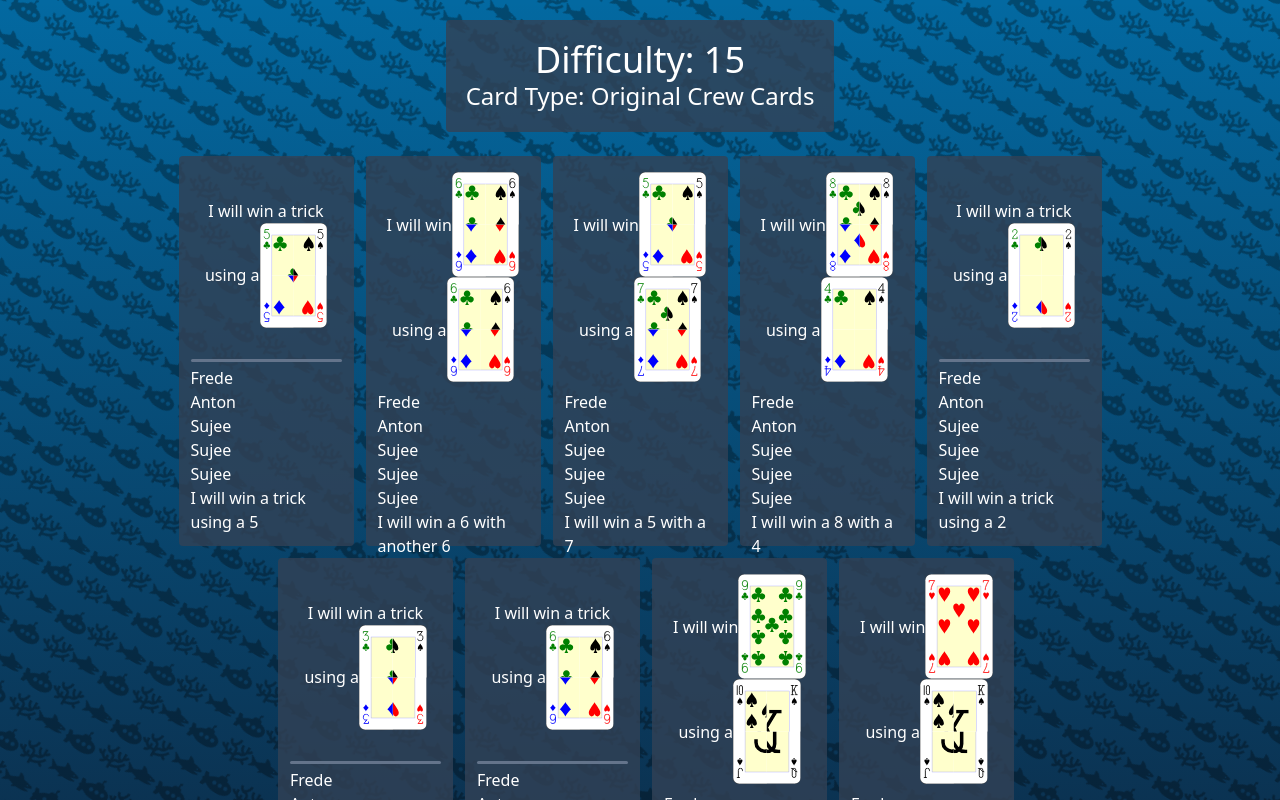
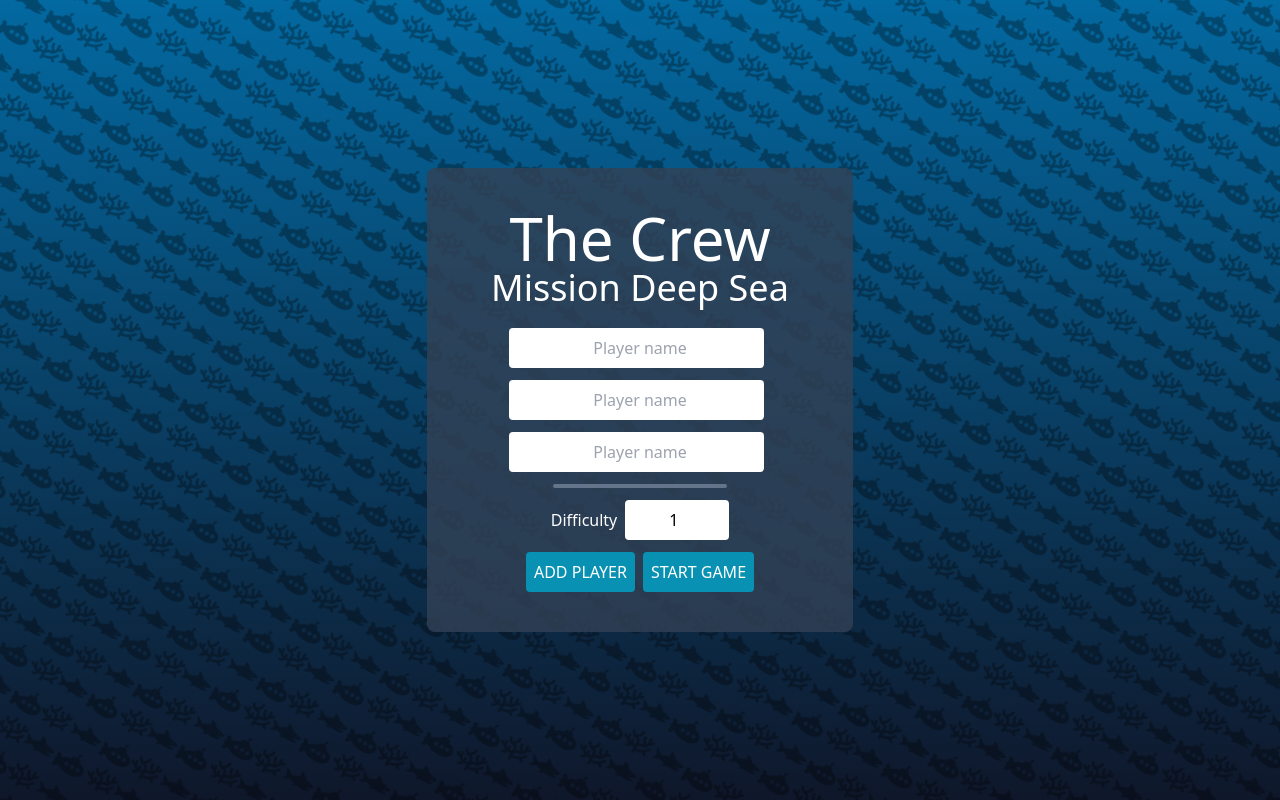
Before and after one commit to FrederikVigen/the_crew_game, a React (Create React App) app: page / in a window 1280 px wide. Shown: the top 800 px of the page. Built offline with nearby package versions, Linux system fonts and the light colour scheme.

Commit message:
Cleanup from testing env

```diff
--- a/src/Components/BaseComponents/Paper.tsx
+++ b/src/Components/BaseComponents/Paper.tsx
@@ -2,7 +2,7 @@
 
 export const Paper = tw.div `
     p-3
-    rounded
+    rounded-lg
     flex
     flex-col
     bg-slate-700/80
--- a/src/Components/GamePage.tsx
+++ b/src/Components/GamePage.tsx
@@ -18,20 +18,13 @@
     <Stack className='items-center w-3/4 z-10' spacing={3}>
       <Paper className='p-5'>
         <SmallHeader>Difficulty: {difficulty}</SmallHeader>
-        <span className='text-center text-2xl'>Card Type: {isRegularPlayingCards ? "Regular Playing cards" : "Original Crew Cards"}</span>
+        {/* <span className='text-center text-2xl'>Card Type: {isRegularPlayingCards ? "Regular Playing cards" : "Original Crew Cards"}</span> */}
       </Paper>
       <div className='flex justify-center flex-col w-full space-y-3 md:*:mt-3 md:space-x-3 md:flex-row md:flex-wrap'>
         {
-          // missions.filter(m => m.type == 'trick_winning').map(m => <MissionCard mission={m} />)
-          missions.filter(m => m.type == 'using').map(m => <MissionCard mission={m} />)
-          // missions.filter(m => m.type == 'not_opening').map(m => <MissionCard mission={m} />)
-          // missions.filter(m => m.type == 'even_odd').map(m => <MissionCard mission={m} />)
-          // missions.filter(m => m.type == 'more_or_less').map(m => <MissionCard mission={m} />)
-          // missions.filter(m => m.type == 'all_of_one').map(m => <MissionCard mission={m} />)
-          // missions.filter(m => m.type == 'specific').map(m => <MissionCard mission={m} />)
+          missions.map(m => <MissionCard mission={m} />)
         }
       </div>
-      <Card suit='H' value='3' flipped />
       <Button onClick={endGame}>End Game</Button>
     </Stack>
   )
--- a/src/Components/LandingPage.tsx
+++ b/src/Components/LandingPage.tsx
@@ -19,8 +19,8 @@
     const error = gameStore.use.error()
     const difficulty = gameStore.use.difficulty()
     const updateDifficulty = gameStore.use.updateDifficulty()
-    const setIsRegularPlayingCards = gameStore.use.setIsRegularPlayingCards()
-    const isRegularPlayingCards = gameStore.use.isRegularPlayingCards()
+    // const setIsRegularPlayingCards = gameStore.use.setIsRegularPlayingCards()
+    // const isRegularPlayingCards = gameStore.use.isRegularPlayingCards()
 
     return (
         <Paper className='h-1/3 flex flex-col p-10 md:w-1/3 justify-center rounded-lg'>
@@ -37,11 +37,11 @@
                     label='Difficulty'
                     input={<Input value={difficulty} onChange={(e) => updateDifficulty(Number(e.target.value))} className='text-center' type='number' placeholder='Difficulty' min='1' max='30' />}
                 />
-                <Divider className='w-1/2' />
-                <InputWithLabel
+                {/* <Divider className='w-1/2' /> */}
+                {/* <InputWithLabel
                     label='Play with regular card game'
                     input={<Checkbox checked={isRegularPlayingCards} onChange={(e) => setIsRegularPlayingCards(e.target.checked)} icon={<Cog6ToothIcon />} />}
-                />
+                /> */}
                 <Stack spacing={2} direction='row'>
                     <Button disabled={players.length >= 5} onClick={() => addPlayer({ name: '' })}>Add Player</Button>
                     <Button onClick={() => startGame()}>Start Game</Button>
--- a/src/Components/MissionCard.tsx
+++ b/src/Components/MissionCard.tsx
@@ -52,8 +52,8 @@
 
 
     return (
-        <Paper className='w-full md:w-[175px] h-[390px]'>
-            <Stack className='w-full md:h-2/3 text-center'>
+        <Paper className='w-full md:w-[175px]'>
+            <Stack className='w-full md:h-[230px] text-center'>
                 <span className='mb-1 text-xl'>{cardHeader.join(" ")}</span>
                 {cardElements[props.mission.type]}
             </Stack>
@@ -67,7 +67,6 @@
                         </Stack> :
                         players.map((p, i) => <span key={i} className='cursor-pointer hover:underline' onClick={() => setSelectedPlayer(p)}>{p.name}</span>)
                 }
-                <div>{props.mission.cardText}</div>
             </Stack>
         </Paper>
     )
--- a/src/Components/Store/GameStore.ts
+++ b/src/Components/Store/GameStore.ts
@@ -25,25 +25,19 @@
 const useGameStore = create<GameStore>((set) => ({
     players: [
         {
-            name: 'Frede'
+            name: ''
         },
         {
-            name: 'Anton'
+            name: ''
         },
         {
-            name: 'Sujee'
+            name: ''
         },
-        {
-            name: 'Sujee'
-        },
-        {
-            name: 'Sujee'
-        }
     ],
-    missions: allMissions,
-    difficulty: 15,
+    missions: [],
+    difficulty: 1,
     error: "",
-    gameStarted: true,
+    gameStarted: false,
     isRegularPlayingCards: false,
     addPlayer: (newPlayer: PlayerInfo) => set(produce((state: GameStore) => {
         if(state.players.length >= 5) {
```
